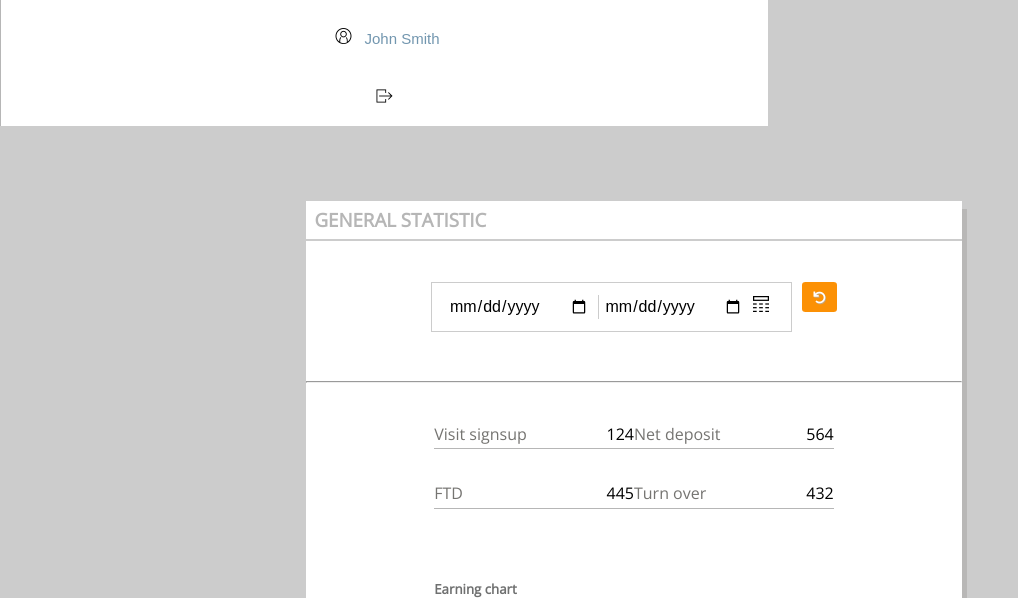
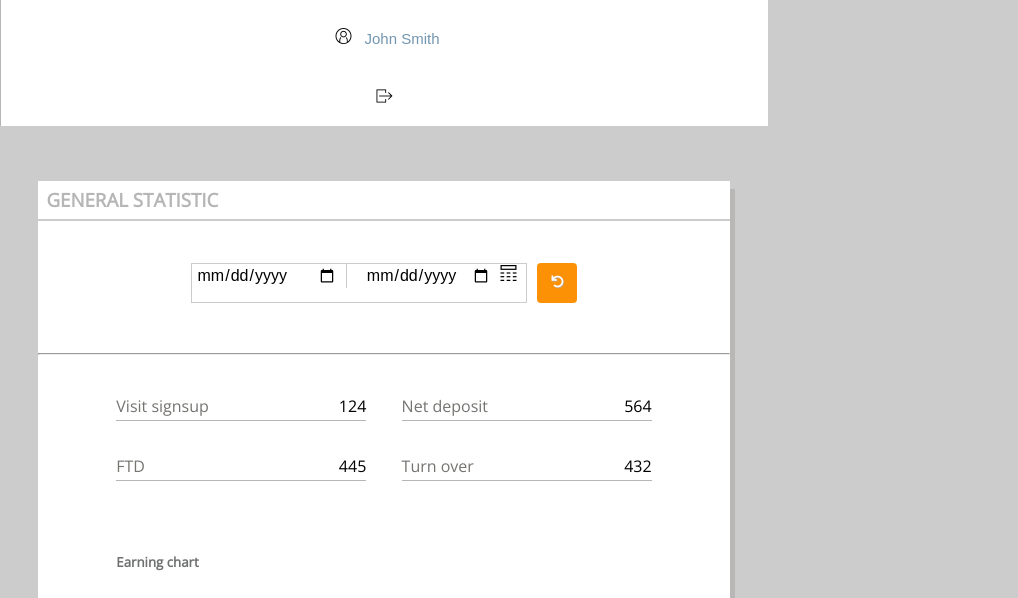
Before and after one commit to MegDeri/kodilla-first-project, a website: page index.html in a window 768 px wide. Shown: the part 172-770 px from the top of the page, 1018 px wide, since content can reach past the window. Drawn offline with nearby package versions, Linux system fonts and the light colour scheme; a web font is replaced by a local one.

Commit message:
Changes media query and html

```diff
--- a/index.html
+++ b/index.html
@@ -49,7 +49,7 @@
                         <form>
                             <div class="input-calendar col-s-6">
                                 <input type="date" class="date-calendar" id="calendar" required>
-                                <input type="date" class="date-calendar cal-right" id="calendar" required>
+                                <input type="date" class="date-calendar cal-right" id="calendartwo" required>
                                 <i class="icon-calendar"></i>
                             </div>
                             <button class="btn-sm undo-1"><i class="fas fa-undo"></i></button>
@@ -60,7 +60,7 @@
             <hr>
             <div class="container">
                 <div class="row line_dig">
-                    <div class="col-8 col-offset-2 col-s-12">
+                    <div class="col-8 col-offset-2 col-m-10 col-s-12">
                         <div class="digit">
                             <div class="line">Visit signsup <span class="linesp">124</span></div>
                             <div class="line">Net deposit <span class="linesp">564</span></div>
@@ -68,7 +68,7 @@
                     </div>
                 </div>
                 <div class="row line_dig">
-                    <div class="col-8 col-offset-2 col-s-12">
+                    <div class="col-8 col-offset-2 col-m-10 col-s-12">
                         <div class="digit">
                             <div class="line">FTD <span class="linesp">445</span></div>
                             <div class="line">Turn over <span class="linesp">432</span></div>
@@ -76,7 +76,7 @@
                     </div>
                 </div>
                 <div class="row">
-                    <div class="col-8 col-offset-2 col-s-12">
+                    <div class="col-8 col-offset-2 col-m-10 col-s-12">
                         <h5 class="header5">Earning chart</h5>
                         <ul class="legend">
                             <li class="firstch"><i class="fas fa-circle"></i>Signups</li>
@@ -97,7 +97,7 @@
             <div class="container">
                 <div class="row">
                     <div class="button"><button class="btn-lg"> + Add new</button> </div>
-                    <div class="col-8 col-offset-2 col-s-12">
+                    <div class="col-8 col-offset-2 col-m-10 col-s-12">
                         <div class="link_div top-border">
                             <div class="content_link name-one">Home page</div>
                             <div class="content_link"><a href="#">www.homepage.com</a></div>
--- a/sass/_mediaquery.scss
+++ b/sass/_mediaquery.scss
@@ -1,5 +1,10 @@
 /*Media query*/
 @media(min-width: 427px) and (max-width: 768px){
+  //global styles
+  .main {
+    padding: 0;
+    margin-left: 0;
+  }
   //navbar
   .navbar {
     height: auto;
@@ -21,6 +26,20 @@
        float: none;
        width: 100%;
      }
+     //input calendar
+     .input-calendar {
+       padding: 0;
+     }
+     .cal-right {
+      text-align: center;
+     }
+     //line with digit
+     .col-offset-2{
+      margin-left: 8.33%;
+    }
+    .line{
+      width: 250px;
+    }
      //chart
      img {
       max-width: 100%;
@@ -94,6 +113,7 @@
     }
     .line {
       margin: 0;
+      width: 250px;
     }
     //legend & chart
     .header5 {
@@ -122,4 +142,8 @@
     .button {
       padding-bottom: 10px;
     }
+    .undo-1 {
+      width: 35px;
+      height: 35px;
+    }
   }
--- a/sass/components/_buttons.scss
+++ b/sass/components/_buttons.scss
@@ -35,7 +35,8 @@
     }
 
     .undo-1 {
-    width: 35px;
+    width: 40px;
+    height: 40px;
     }
 
     .undo-2 {
--- a/sass/components/_input.scss
+++ b/sass/components/_input.scss
@@ -15,7 +15,7 @@ input {
 
 .input-calendar{
     border: 1px solid $kodfont-four;
-
+    padding: 4px;
 }
 
 .calendar {
@@ -29,6 +29,7 @@ input {
 
 .cal-right {
     border-left: 0.5px solid $kodfont-four;
+    text-align: center;
 }
 i.icon-calendar {
     margin-right: 10px;
--- a/sass/components/_paragraphtab.scss
+++ b/sass/components/_paragraphtab.scss
@@ -41,7 +41,7 @@ h1, h2, h3, h4, h5, h6 {
 
 .line {
     border-bottom: 0.5px solid $h1-color;
-    width: 250px;
+    width: 45%;
     display: flex;
     justify-content: space-between;
     font-family: $brand-font;
```
Also changed, not shown: css/style.css, 1 other file.
